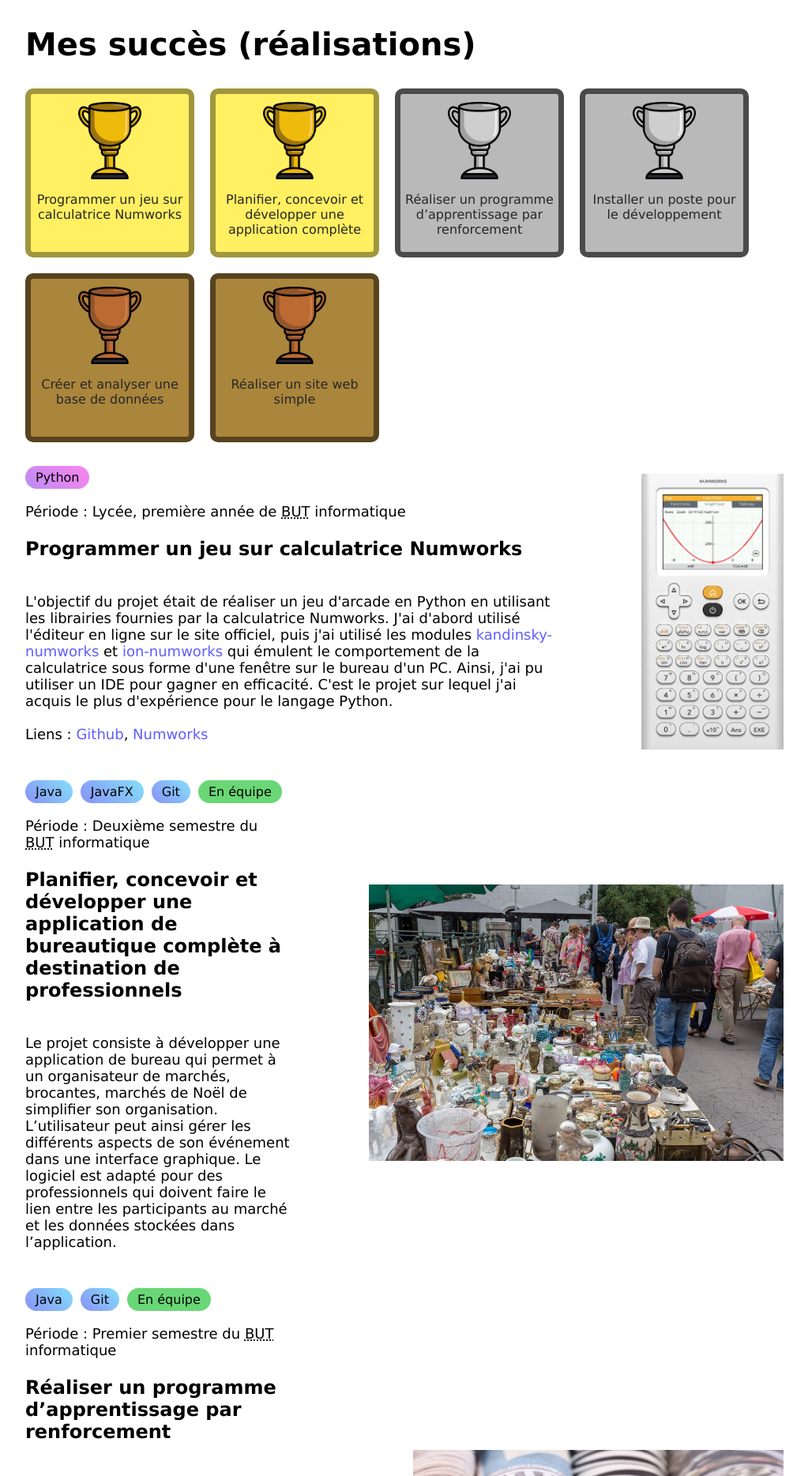
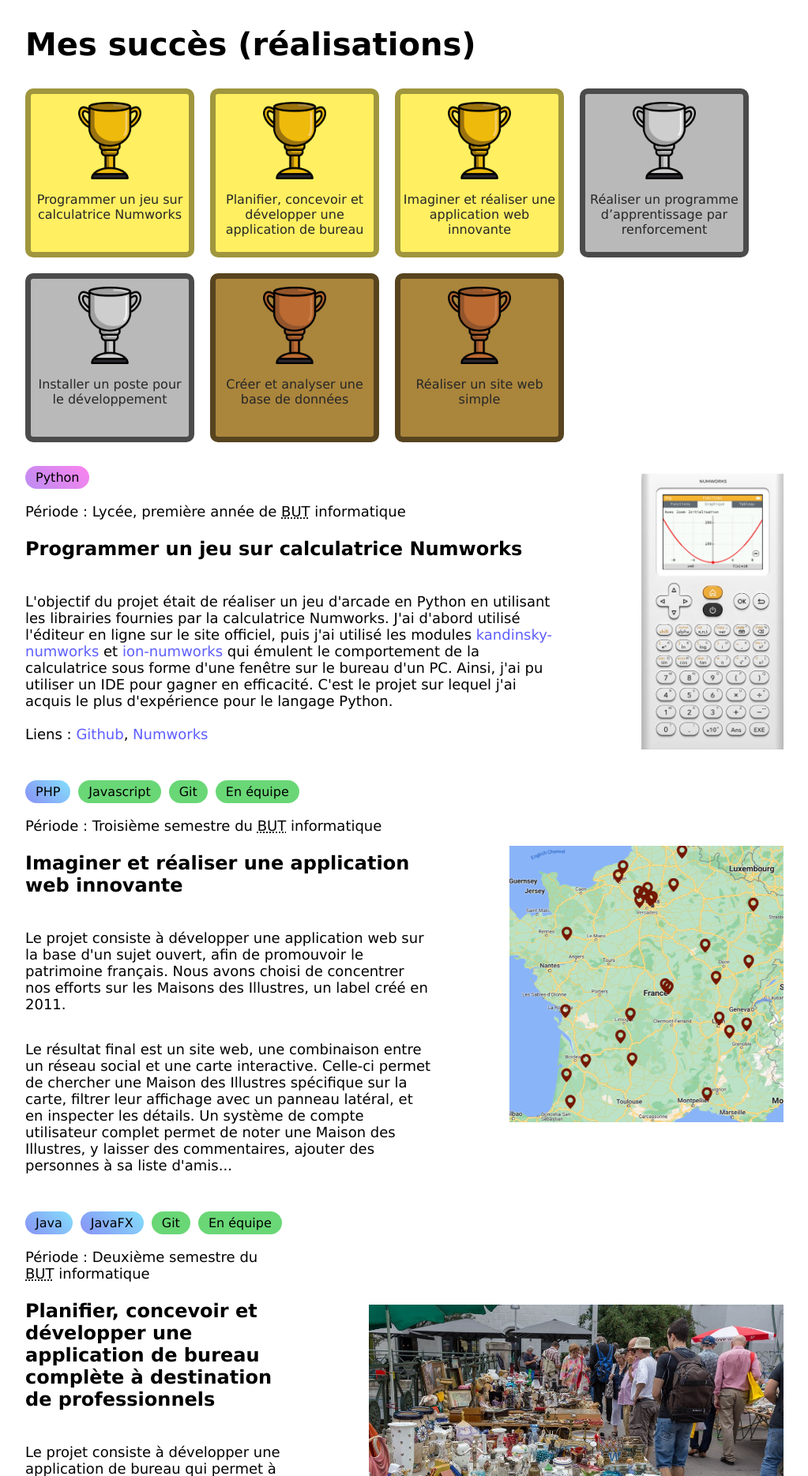
Before and after one commit to EddyFrc/EddyFrc.github.io, a PHP site: page /view/realisations.view.php in a window 1280 px wide. Shown: the part 51-1920 px from the top of the page at 79% size, without its empty margins (128-1151 px from the left). Run offline with PHP 8.4, Linux system fonts and the light colour scheme; style sheets or scripts are compiled from the project's sources.

Commit message:
Ajout de notadomus sur la page des réalisations

```diff
--- a/view/realisations.view.php
+++ b/view/realisations.view.php
@@ -22,7 +22,11 @@
                 </a>
                 <a href="#s2-01256" class="gold">
                     <img src="/public/img/trophy-gold.png" alt="Trophée en or">
-                    <p>Planifier, concevoir et développer une application complète</p>
+                    <p>Planifier, concevoir et développer une application de bureau</p>
+                </a>
+                <a href="#s3" class="gold">
+                    <img src="/public/img/trophy-gold.png" alt="Trophée en or">
+                    <p>Imaginer et réaliser une application web innovante</p>
                 </a>
                 <a href="#s1-012" class="silver">
                     <img src="/public/img/trophy-silver.png" alt="Trophée en argent">
@@ -57,7 +61,7 @@
             </section> -->
         </div>
     </article>
-    <article class="details-succes" id="sloubi">
+    <article class="details-succes projet-perso" id="sloubi">
         <div>
             <div class="tags">
                 <a href="/#python" class="tag epic-item">Python</a>
@@ -79,18 +83,40 @@
         </div>
         <img class="illustration" src="/public/img/succes-numworks.png" alt="Calculatrice numworks">
     </article>
-    <article class="details-succes" id="s2-01256">
+    <article class="details-succes projet-tutore" id="s3">
+        <div>
+            <div class="tags">
+                <a href="/#php" class="tag rare-item">PHP</a>
+                <a href="/#javascript" class="tag uncommon-item">Javascript</a>
+                <a href="/#git" class="tag uncommon-item">Git</a>
+                <div class="tag uncommon-item">En équipe</div>
+            </div>
+            <p>Période : Troisième semestre du <abbr title="Bachelor Universitaire de Technologie">BUT</abbr>
+                informatique
+            </p>
+            <h3>Imaginer et réaliser une application web innovante</h3>
+            <p>
+                Le projet consiste à développer une application web sur la base d'un sujet ouvert, afin de promouvoir le patrimoine français. Nous avons choisi de concentrer nos efforts sur les Maisons des Illustres, un label créé en 2011.
+            </p>
+            <p>
+                Le résultat final est un site web, une combinaison entre un réseau social et une carte interactive. Celle-ci permet de chercher une Maison des Illustres spécifique sur la carte, filtrer leur affichage avec un panneau latéral, et en inspecter les détails. Un système de compte utilisateur complet permet de noter une Maison des Illustres, y laisser des commentaires, ajouter des personnes à sa liste d'amis...
+            </p>
+        </div>
+        <?php # TODO changer l'image ?>
+        <img class="illustration" src="/public/img/succes-notadomus.png" alt="Illustration de brocante">
+    </article>
+    <article class="details-succes projet-tutore" id="s2-01256">
         <div>
             <div class="tags">
                 <a href="/#java" class="tag rare-item">Java</a>
                 <a href="/#java" class="tag rare-item">JavaFX</a>
-                <a href="/#git" class="tag rare-item">Git</a>
+                <a href="/#git" class="tag uncommon-item">Git</a>
                 <div class="tag uncommon-item">En équipe</div>
             </div>
             <p>Période : Deuxième semestre du <abbr title="Bachelor Universitaire de Technologie">BUT</abbr>
                 informatique
             </p>
-            <h3>Planifier, concevoir et développer une application de bureautique complète à destination de
+            <h3>Planifier, concevoir et développer une application de bureau complète à destination de
                 professionnels
             </h3>
             <p>
@@ -105,11 +131,11 @@
         </div>
         <img class="illustration" src="/public/img/succes-brocante.jpeg" alt="Illustration de brocante">
     </article>
-    <article class="details-succes" id="s1-012">
+    <article class="details-succes projet-tutore" id="s1-012">
         <div>
             <div class="tags">
                 <a href="/#java" class="tag rare-item">Java</a>
-                <a href="/#git" class="tag rare-item">Git</a>
+                <a href="/#git" class="tag uncommon-item">Git</a>
                 <div class="tag uncommon-item">En équipe</div>
             </div>
             <p>Période : Premier semestre du <abbr title="Bachelor Universitaire de Technologie">BUT</abbr> informatique
@@ -138,7 +164,7 @@
         </div>
         <img class="illustration" src="/public/img/succes-depeche.jpg" alt="Illustration de journaux">
     </article>
-    <article class="details-succes" id="s1-03">
+    <article class="details-succes projet-tutore" id="s1-03">
         <div>
             <div class="tags">
                 <a href="/#linux" class="tag epic-item">Linux</a>
@@ -163,7 +189,7 @@
         </div>
         <img class="illustration" src="/public/img/succes-installation.png" alt="Écran d'installation de Debian">
     </article>
-    <article class="details-succes" id="s1-04">
+    <article class="details-succes projet-tutore" id="s1-04">
         <div>
             <div class="tags">
                 <a href="/#psql" class="tag uncommon-item">PostgreSQL</a>
@@ -185,7 +211,7 @@
         </div>
         <!-- <img class="illustration" src="/img/succes-installation.png" alt="Calculatrice numworks"> -->
     </article>
-    <article class="details-succes" id="s1-056">
+    <article class="details-succes projet-tutore" id="s1-056">
         <div>
             <div class="tags">
                 <a href="/#html" class="tag rare-item">HTML</a>
```
Also changed, not shown: public/img/succes-notadomus.png (added).
